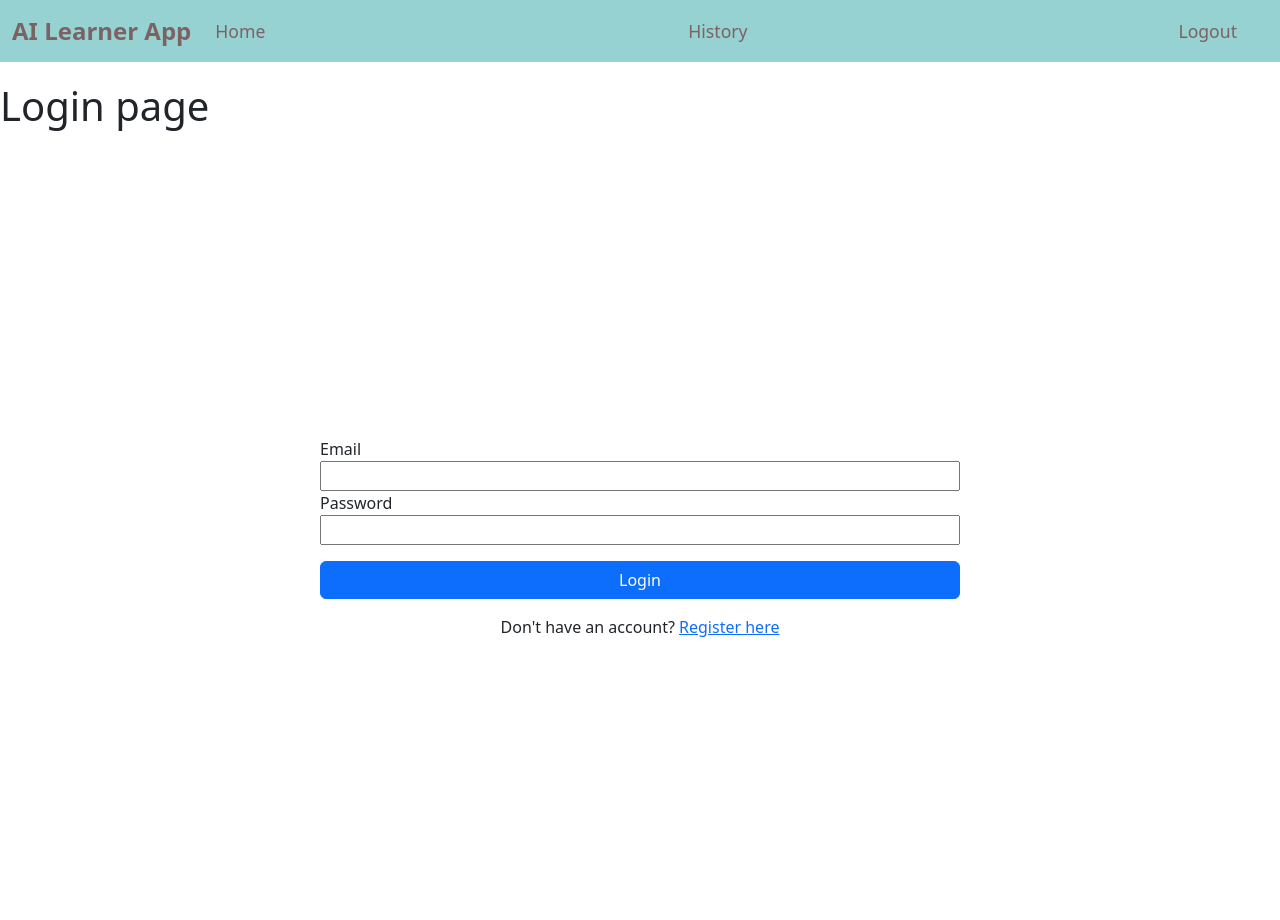
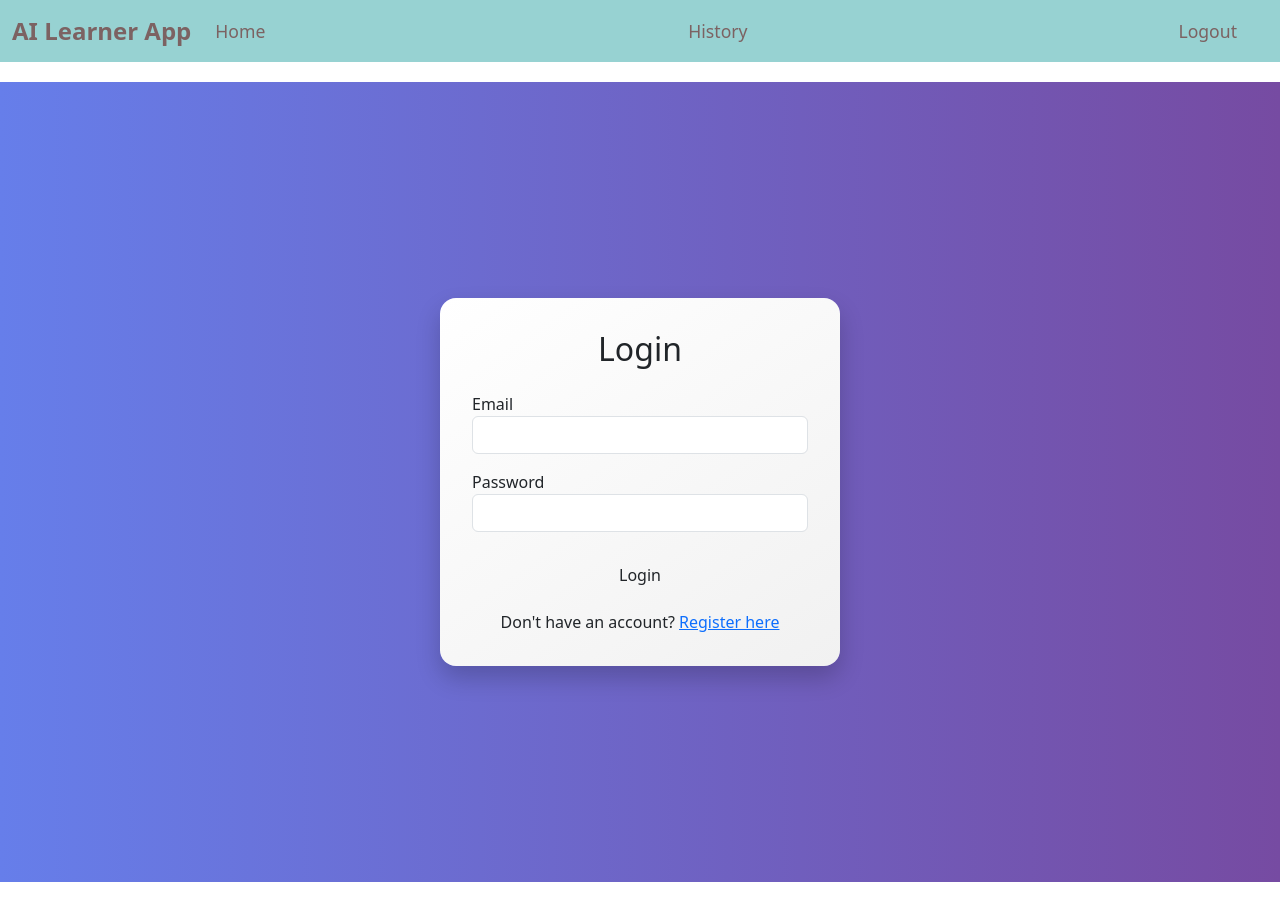
Before and after one commit to saitejamandadi99/Ai-App-Learner, a React (Create React App) app in the folder frontend/: page /login in a window 1280 px wide. Shown: the top 920 px of the page. After the commit the page ends 882 px from the top, so only its background shows below. Built offline with nearby package versions, Linux system fonts and the light colour scheme.

Commit message:
added login page UI

```diff
--- a/frontend/src/pages/Login/index.css
+++ b/frontend/src/pages/Login/index.css
@@ -0,0 +1,35 @@
+@import url('https://fonts.googleapis.com/css2?family=Roboto&display=swap');
+
+body {
+  font-family: 'Roboto', sans-serif;
+  background-color: #f3f4f6;
+  margin: 0;
+}
+
+.login-container {
+  height: 100vh;
+  display: flex;
+  justify-content: center;
+  align-items: center;
+  background: linear-gradient(to right, #667eea, #764ba2);
+}
+
+.login-card {
+  background: linear-gradient(145deg, #ffffff, #f1f1f1);
+  padding: 2rem;
+  border-radius: 1rem;
+  box-shadow: 0 12px 24px rgba(0, 0, 0, 0.2);
+  width: 100%;
+  max-width: 400px;
+}
+
+.login-btn {
+  background-color: #4f46e5;
+  color: white;
+  transition: transform 0.2s ease, box-shadow 0.2s ease;
+}
+
+.login-btn:hover {
+  transform: scale(1.05);
+  box-shadow: 0 0 12px rgba(79, 70, 229, 0.6);
+}
--- a/frontend/src/pages/Login/index.js
+++ b/frontend/src/pages/Login/index.js
@@ -1,84 +1,89 @@
 import { useState } from 'react'
-import {useNavigate,Link} from 'react-router-dom';
+import { useNavigate, Link } from 'react-router-dom'
 import Cookie from 'js-cookie'
 import './index.css'
-import axios from 'axios';
-const Login = () =>{
+import axios from 'axios'
+
+const Login = () => {
   const [error, setError] = useState('')
   const [email, setEmail] = useState('')
   const [password, setPassword] = useState('')
   const [success, setSuccess] = useState('')
   const [isLoading, setLoading] = useState(false)
-    const navigate = useNavigate();
-    const handleSubmit = async (e) =>{
-        e.preventDefault();
+  const navigate = useNavigate()
+
+  const handleSubmit = async (e) => {
+    e.preventDefault()
     setLoading(true)
-        setError('');
+    setError('')
     setSuccess('')
-        try{
 
-        if(email ==='' || password === ''){
-            setError('Please provide all the details');
-            setLoading(false);
-            return;
+    try {
+      if (email === '' || password === '') {
+        setError('Please provide all the details')
+        setLoading(false)
+        return
       }
+
       const url = 'http://localhost:5000/api/users/login'
-        const response = await axios.post(url, {email,password});
-        const token = response.data.user.token;
-        if(token){
-            Cookie.set('token', token, { expires: 7 }); // Set cookie with 7 days expiration
-            setSuccess('Login Successful');
-            setLoading(false);
-            navigate('/mainpage');
+      const response = await axios.post(url, { email, password })
+      const token = response.data.user.token
 
+      if (token) {
+        Cookie.set('token', token, { expires: 7 })
+        setSuccess('Login Successful')
+        setLoading(false)
+        navigate('/mainpage')
+      } else {
+        setError(response.data.message || 'Login failed token not found')
+        setLoading(false)
       }
-        else{
-            setError(response.data.message || "Login failed token not found");
-            setLoading(false);
-            return;
-        }
-        }
-        catch(e){
-            console.error('login error details:', e);
-            setLoading(false);
-            if (e.response){
-                setError(e.response.data.message || 'Login failed. Please check your inputs');
-            }
-            else if (e.request){
-                setError('Cannot connect to the server. Please check your internet connection or try again later.');
-            }
-            else{
+    } catch (e) {
+      console.error('login error details:', e)
+      setLoading(false)
+
+      if (e.response) {
+        setError(e.response.data.message || 'Login failed. Please check your inputs')
+      } else if (e.request) {
+        setError('Cannot connect to the server. Please check your internet connection or try again later.')
+      } else {
         setError('An unexpected error occurred. Please try again.')
       }
-
     }
   }
 
-    return(
-        <div>
-            <h1>Login page</h1>
+  return (
+    <div className="login-container">
+      <div className="login-card">
+        <h2 className="text-center mb-4">Login</h2>
+        <form onSubmit={handleSubmit} className="d-flex flex-column">
+          <label htmlFor="emailInput">Email</label>
+          <input
+            type="email"
+            id="emailInput"
+            value={email}
+            onChange={(e) => setEmail(e.target.value)}
+            required
+            className="form-control mb-3"
+          />
 
-            <div className="d-flex flex-column justify-content-center align-items-center vh-100">
-            <form className="d-flex flex-column w-50" onSubmit={handleSubmit}>
+          <label htmlFor="passwordInput">Password</label>
+          <input
+            type="password"
+            id="passwordInput"
+            value={password}
+            onChange={(e) => setPassword(e.target.value)}
+            required
+            className="form-control mb-3"
+          />
 
-                <label htmlFor='emailInput'>Email</label>
-                <input type='email'
-                       id = 'emailInput'
-                       value={email}
-                       onChange={(e)=>setEmail(e.target.value)}
-                       required />
+          <button className="btn login-btn mt-2" type="submit" disabled={isLoading}>
+            {isLoading ? 'Logging in...' : 'Login'}
+          </button>
+        </form>
 
-                <label htmlFor='passwordInput' >Password</label>
-                <input type='password'
-                       id ='passwordInput'
-                       value={password}
-                       onChange={(e)=>setPassword(e.target.value)}
-                       required  />
-
-                <button className='btn btn-primary mt-3' type='submit' disabled={isLoading}>{isLoading?'Loggin in ...':'Login'}</button>
-            </form>
-            {error && <div className='alert alert-danger mt-3 text-center'>{error}</div>}
-            {success && <div className='alert alert-success mt-3 text-center'>{success}</div>}
+        {error && <div className="alert alert-danger mt-3 text-center">{error}</div>}
+        {success && <div className="alert alert-success mt-3 text-center">{success}</div>}
 
         <div className="text-center mt-3">
           <span>Don't have an account? </span>
```
Lines whose indentation alone changed are shown as unchanged.
